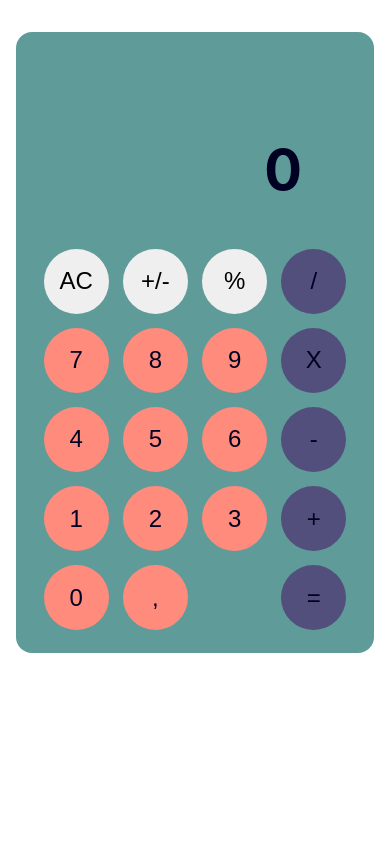
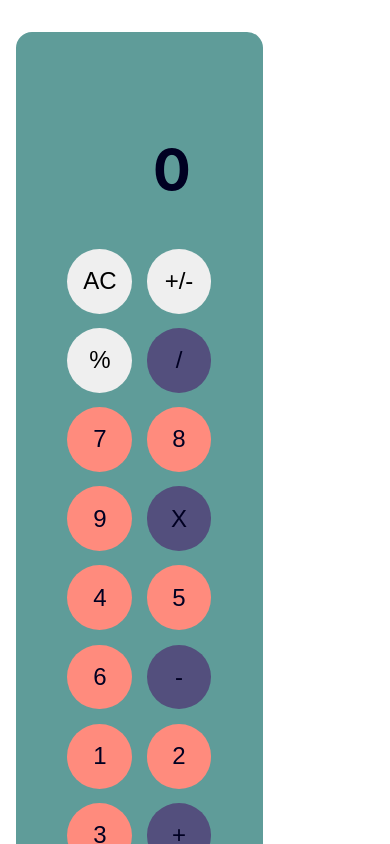
Before and after one commit to agostinhomarcia/calculator, a React (Create React App) app: page / in a window 390 px wide. Shown: the top 844 px of the page. Built offline with nearby package versions, Linux system fonts and the light colour scheme; the HTML template or start-up script is replaced by a standard one.

Commit message:
add media query

```diff
--- a/src/components/Calculator.css
+++ b/src/components/Calculator.css
@@ -33,3 +33,9 @@ button:hover{
     margin-right: 1em;
     font-size:3.5em;
 }
+@media(max-width: 420px){
+    .wrapper{
+        width: 60%;
+        height: 60%;
+    }
+}
```
